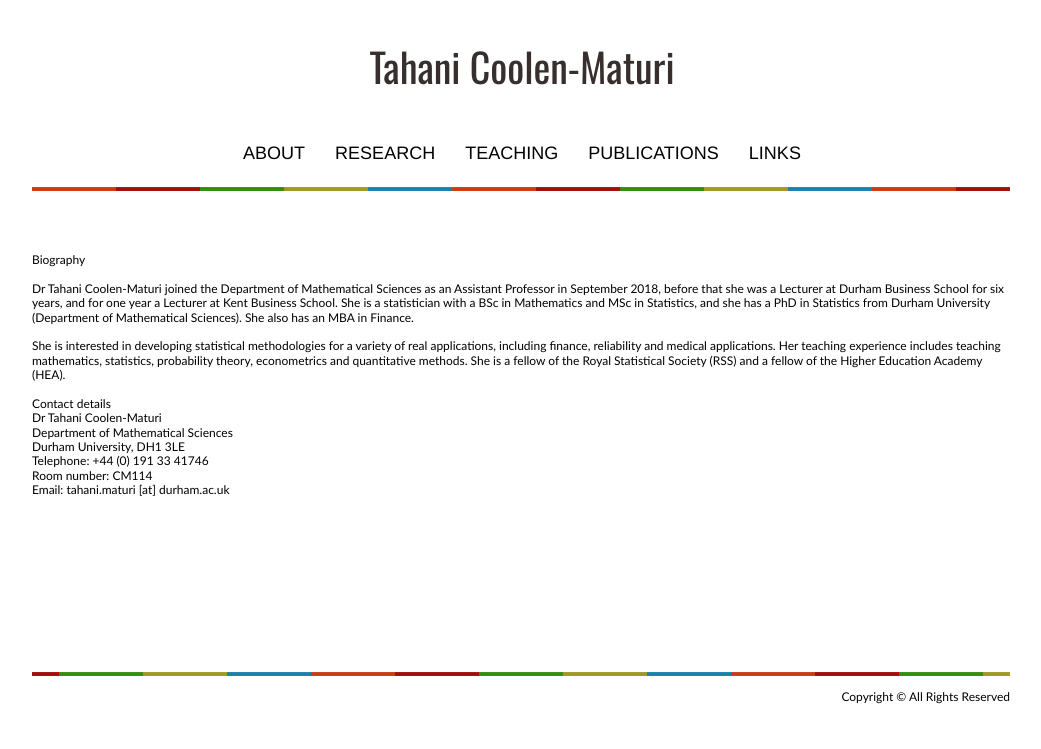
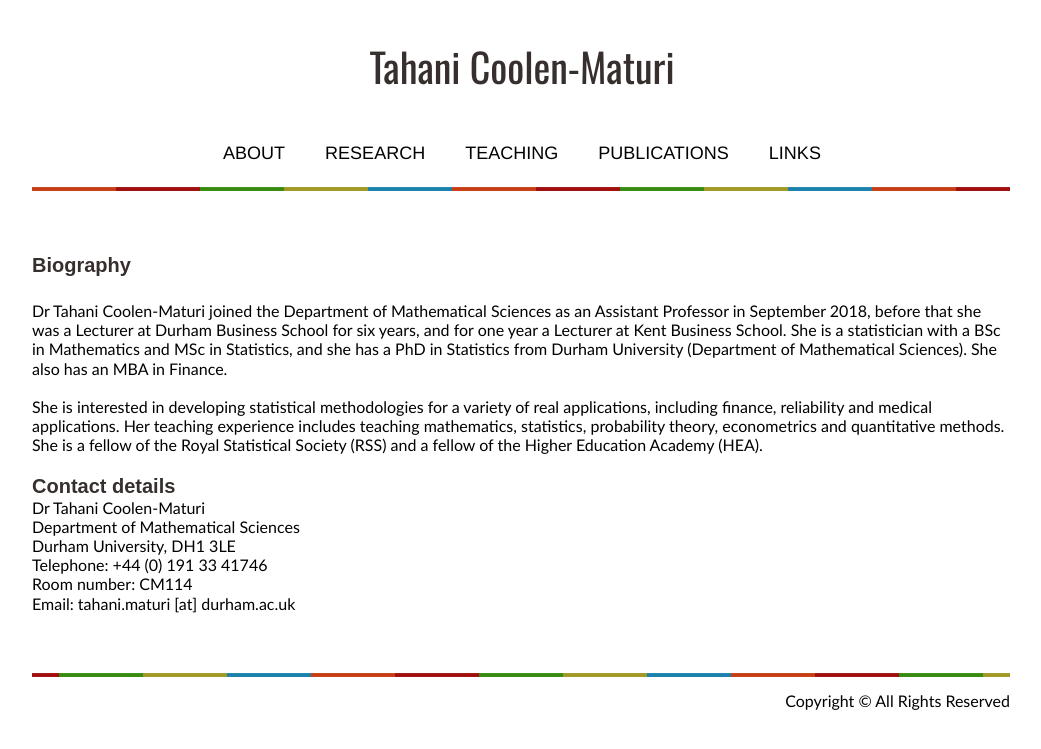
Before and after one commit to tmaturi/tmaturi00, a Jekyll site: the page built from index.md, in a window 1280 px wide. Shown: the top 749 px of the page, without its empty margins (119-1160 px from the left). Built offline with Jekyll 4.4.1, drawn with Linux system fonts in a browser that asks for light colours; our own code applies the rules of GitHub Pages for plain Markdown files.

Commit message:
Update mystyle.css

```diff
--- a/assets/css/mystyle.css
+++ b/assets/css/mystyle.css
@@ -1,8 +1,51 @@
-body {
-    font-size:16px;
-    font-weight:normal;
-    font-style:normal;
-    text-decoration:none;
-    color:rgb(54,47,45);
-    font-family:Arial,Helvetica,sans-serif,'One Open Sans', 'Helvetica Neue', Helvetica, sans-serif;
+
+    h2 {
+      font-weight: bold;
+      font-style: normal;
+      color: rgba(54, 47, 45, 1);
+      font-family: Arial;
+      font-size: 20px !important;
+    }
+    h3 {
+      font-weight: bold;
+      font-style: normal;
+      color: rgba(54, 47, 45, 1);
+      font-family: Arial;
+      font-size: 16px !important;
+    }
+    ul {
+      list-style: square outside;
+      font-size: 16px !important;
+    }
+
+    li {
+      color: rgba(54, 47, 45, 1);
+      padding: 5px;
+    }
+
+    .textnormal {
+      color: rgba(54, 47, 45, 1);
+      font-size: 16px !important;
+    }
+
+
+
+    a:link {
+  text-decoration: none;
+  color: rgba(54, 47, 45, 1);
 }
+
+a:visited {
+  text-decoration: none;
+  color: rgba(54, 47, 45, 1);
+}
+
+a:hover {
+  text-decoration: underline;
+  color: rgba(54, 47, 45, 1);
+}
+
+a:active {
+  text-decoration: underline;
+  color: rgba(54, 47, 45, 1);
+}
```
